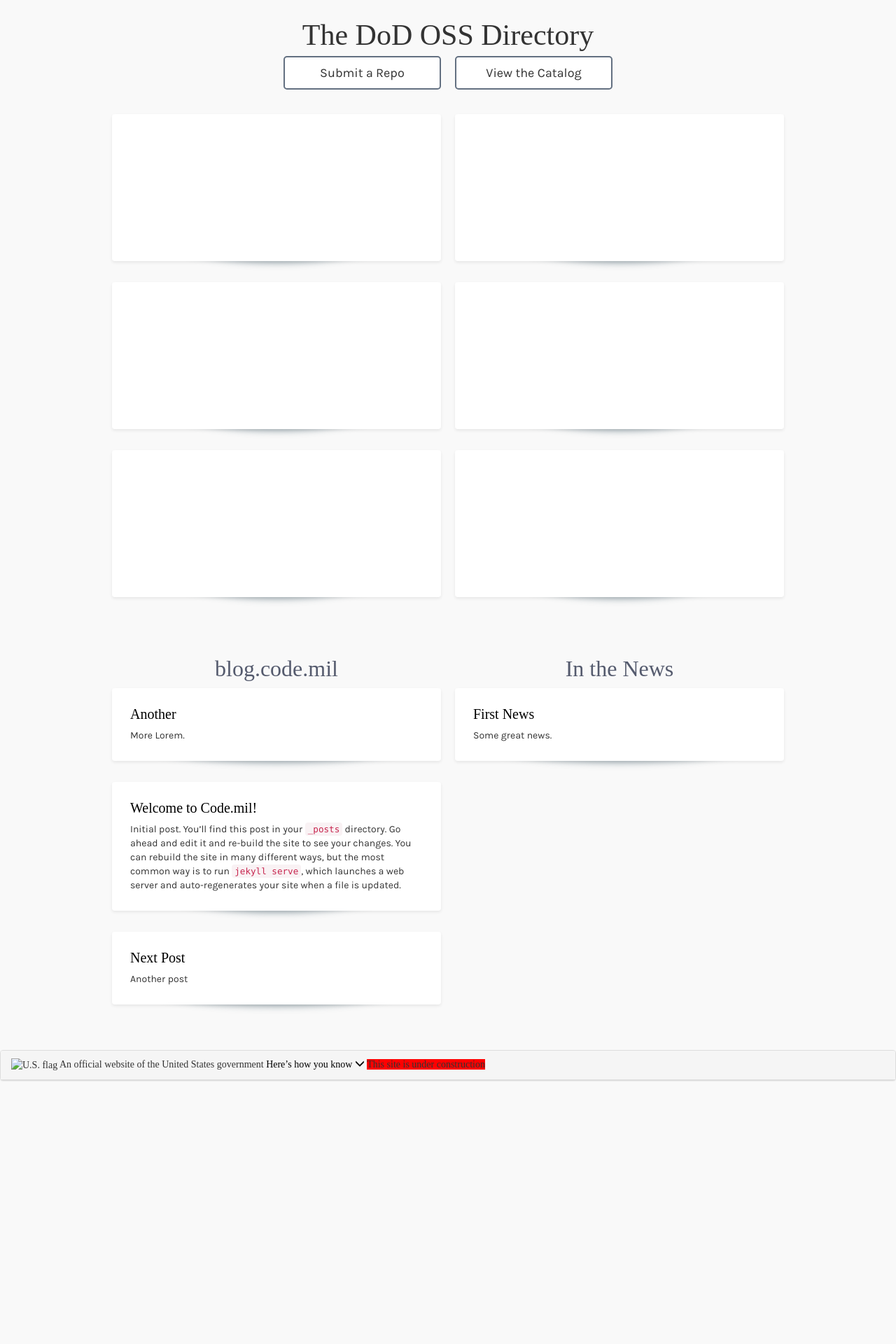
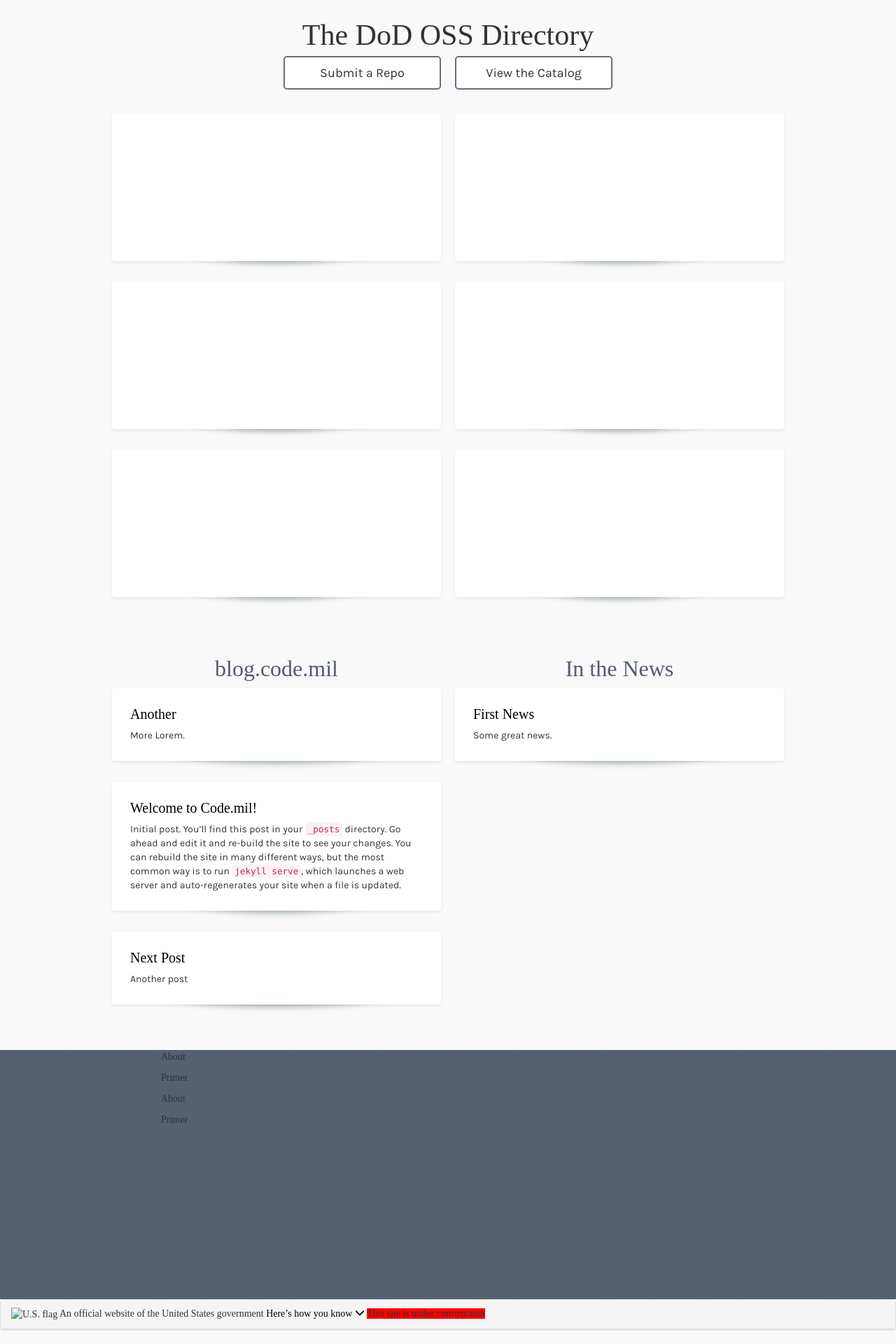
Before and after one commit to deptofdefense/code.mil.page, a Jekyll site: the page built from index.md, in a window 1280 px wide. Shown: the part 728-2648 px from the top of the page at 70% size. Built offline with Jekyll 4.4.1, drawn with Linux system fonts in a browser that asks for light colours; comment, search, counter and statistics services are not loaded; before the commit the page ends 2292 px from its top, so only the background shows below that.

Commit message:
Beginning of the restyled footer

```diff
--- a/_includes/footer.html
+++ b/_includes/footer.html
@@ -1,3 +1,10 @@
 <!-- include footer -->
-
+<div class="container footer">
+  <div class="col-sm-8 col-sm-offset-2">
+    <p>About</p>
+    <p>Primer</p>
+    <p>About</p>
+    <p>Primer</p>
+  </div>
+</div>
 <!-- end footer -->
--- a/css/main.scss
+++ b/css/main.scss
@@ -176,3 +176,8 @@ a {
 section.row {
   margin-bottom: 35px;
 }
+.footer {
+  width: 100%;
+  height: 356px;
+  background-image: url("{% if jekyll.environment == 'staging' %}{% else %}{{ site.baseurl}}{% endif %}{% link _assets/textured_background.png %}");
+}
```
